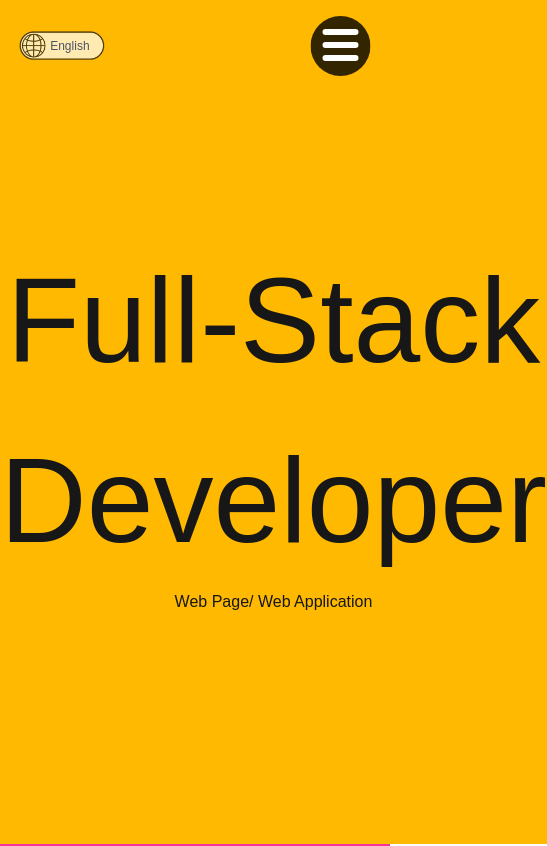
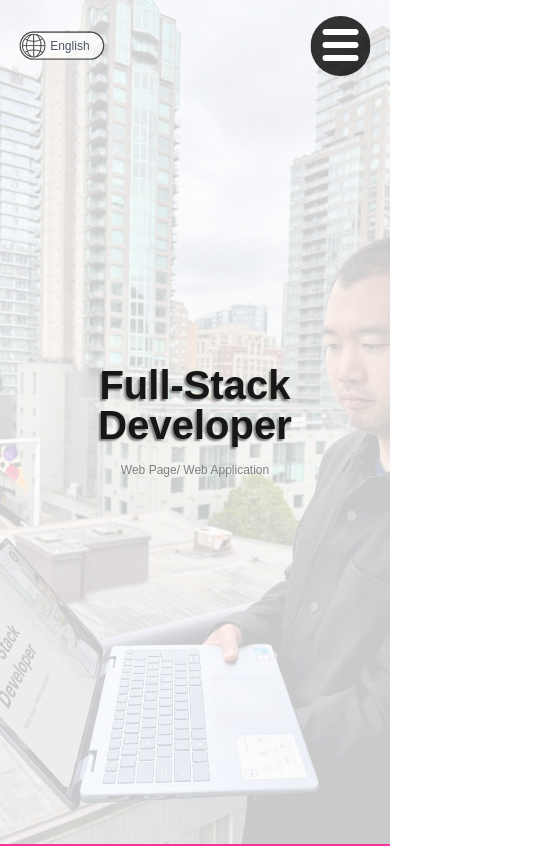
Before and after one commit to Sho8000/Portfolio-Ver4, a Next.js app: page / in a window 390 px wide. Shown: the top 846 px of the page, 547 px wide, since content can reach past the window. Built offline with nearby package versions, Linux system fonts and the light colour scheme.

Commit message:
added titlePage and responsive

```diff
--- a/src/app/(components)/Home/TitlePage.module.css
+++ b/src/app/(components)/Home/TitlePage.module.css
@@ -1,8 +1,87 @@
+/* Text responsive */
 @media only screen and (min-width:1441px){
+  .titleFont{
+    font-size: 120px;
+    font-weight: 700;
+    text-shadow: -5px 5px 5px gray;
+    line-height: 120px;
+  }
+  .subTitleFont{
+    font-size: 40px;
+    color: #808080;
+    margin-top: 2rem;
+  }
 }
 
 @media only screen and (max-width:1440px){
+  .titleFont{
+    font-size: 80px;
+    font-weight: 700;
+    text-shadow: 4px;
+    text-shadow: -3px 3px 3px gray;
+    line-height: 80px;
+  }
+  .subTitleFont{
+    font-size: 26px;
+    color: #808080;
+    margin-top: 1.5rem;
+  }
 }
 
 @media only screen and (max-width:426px){
+  .titleFont{
+    font-size: 40px;
+    font-weight: 700;
+    text-shadow: 4px;
+    text-shadow: -2px 2px 2px gray;
+    line-height: 40px;
+  }
+  .subTitleFont{
+    font-size: 12px;
+    color: #808080;
+    margin-top: 1rem;
+  }
 }
+
+/* Layout Responsive */
+@media only screen and (min-width:1001px){
+  .container{
+    display: flex;
+  }
+  .textArea{
+    flex-grow: 1;
+    display: flex;
+    flex-direction: column;
+    justify-content: center;
+    align-items: center;
+  }
+  .imageArea{
+    max-width: 50%;
+    height: 100%;
+    -webkit-mask-image: linear-gradient(to right, rgba(0,0,0,0) 0%, rgba(0,0,0,1) 30%, rgba(0,0,0,1) 100%);
+    mask-image: linear-gradient(to right, rgba(0,0,0,0) 0%, rgba(0,0,0,1) 30%, rgba(0,0,0,1) 100%);
+  }
+  .objectPosition{
+    object-position: 70%;
+  }
+}
+
+@media only screen and (max-width:1000px){
+  .container{
+    position: relative;
+  }
+  .textArea{
+    position: absolute;
+    z-index: 10;
+    top: 50%;
+    left: 50%;
+    transform: translate(-50%,-50%);
+    text-align: center;
+  }
+  .imageArea{
+    position: absolute;
+    height: 100%;
+    text-align: center;
+    opacity: 20%;
+  }
+}
--- a/src/app/(components)/Home/TitlePage.tsx
+++ b/src/app/(components)/Home/TitlePage.tsx
@@ -1,7 +1,7 @@
 "use client"
 
 import Image from "next/image";
-//import Styles from "./TitlePage.module.css"
+import Styles from "./TitlePage.module.css"
 import MainImg from "@/../public/LandingpageImages/MainImg.jpg"
 import { useLangStore } from "@/store/useLangStore";
 
@@ -9,16 +9,18 @@ export default function TitlePage() {
   const {data} = useLangStore();
 
   return (
-    <section className="w-[100%] h-[100vh]">
-      <div className="flex w-[100%] h-[100%]">
-        <div className="h-[100%] flex-grow flex flex-col justify-center items-center bg-amber-400">
-          <h1 className="text-[120px]">{data.landing.jobTitleUp}</h1>
-          <h1 className="text-[120px]">{data.landing.jobTitleDown}</h1>
-          <h2>{data.landing.subTitle}</h2>
+    <section className="w-[100%] h-[100vh] bg-[#fdfdfd]">
+      <div className={`${Styles.container} w-[100%] h-[100%]`}>
+        <div className={`${Styles.textArea}`}>
+          <div className={`${Styles.titleFont}`}>
+            <h1>{data.landing.jobTitleUp}</h1>
+            <h1>{data.landing.jobTitleDown}</h1>
+          </div>
+          <h2 className={`${Styles.subTitleFont}`}>{data.landing.subTitle}</h2>
         </div>
-        <div className="max-w-[50%] h-[100%]">
+        <div className={`${Styles.imageArea}`}>
           <Image
-            className="object-cover ml-auto"
+            className={`object-cover ml-auto ${Styles.objectPosition}`}
             src={MainImg}
             alt="Main Image"
             width={1200}
--- a/src/app/(components)/Navbar/Navbar.tsx
+++ b/src/app/(components)/Navbar/Navbar.tsx
@@ -11,7 +11,7 @@ export default function Navbar() {
 
   return (
     <>
-      <nav className={`fixed w-[90%] flex items-center gap-[2rem] mt-[1rem] left-[50%] translate-x-[-50%] ${Styles.btnLocation}`}>
+      <nav className={`fixed z-40 w-[90%] flex items-center gap-[2rem] mt-[1rem] left-[50%] translate-x-[-50%] ${Styles.btnLocation}`}>
         <LanguageBtn/>
         <MenuBtn/>
       </nav>
```
Also changed, not shown: public/LandingpageImages/MainImg_trans.png (added).
